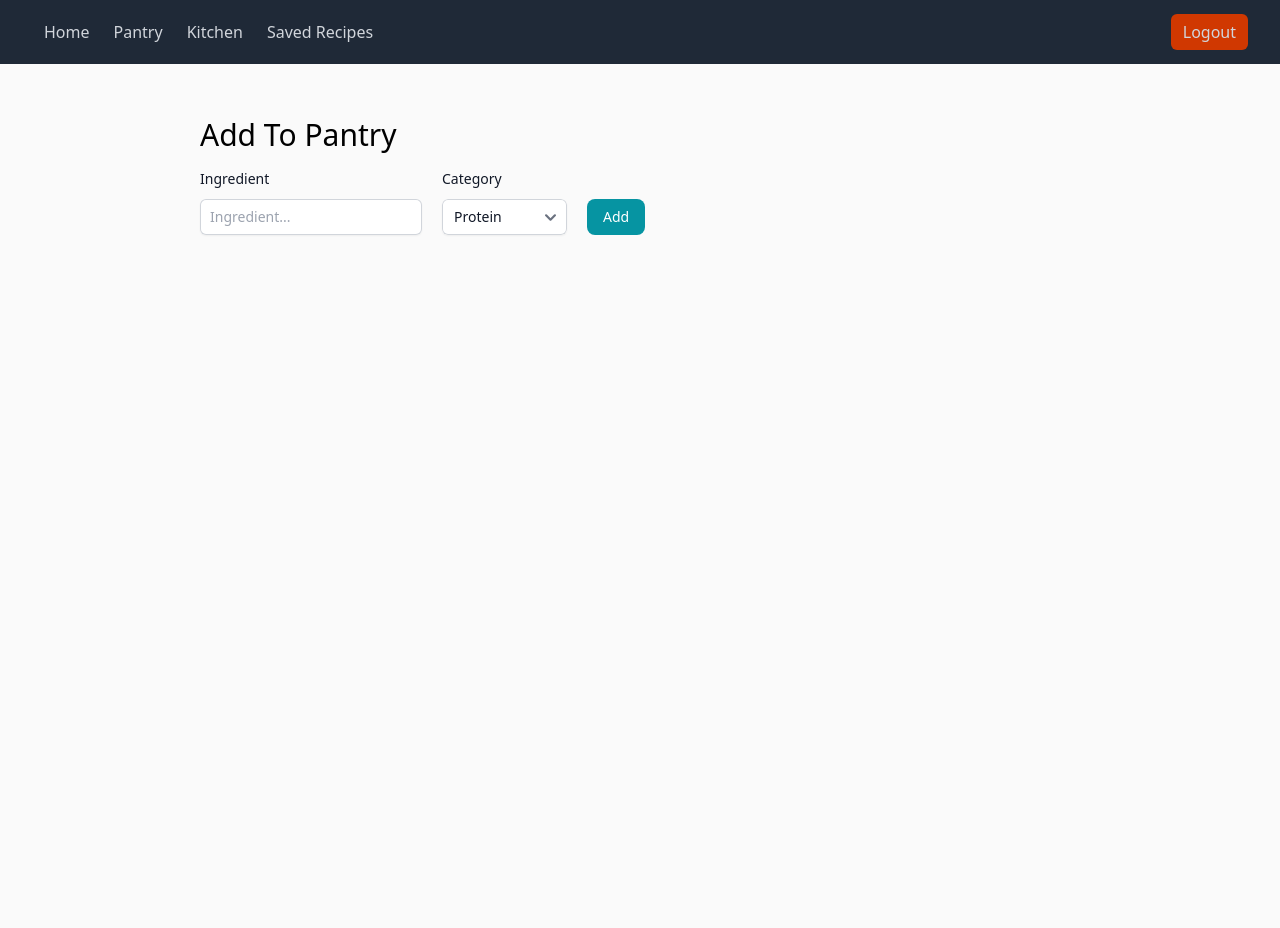
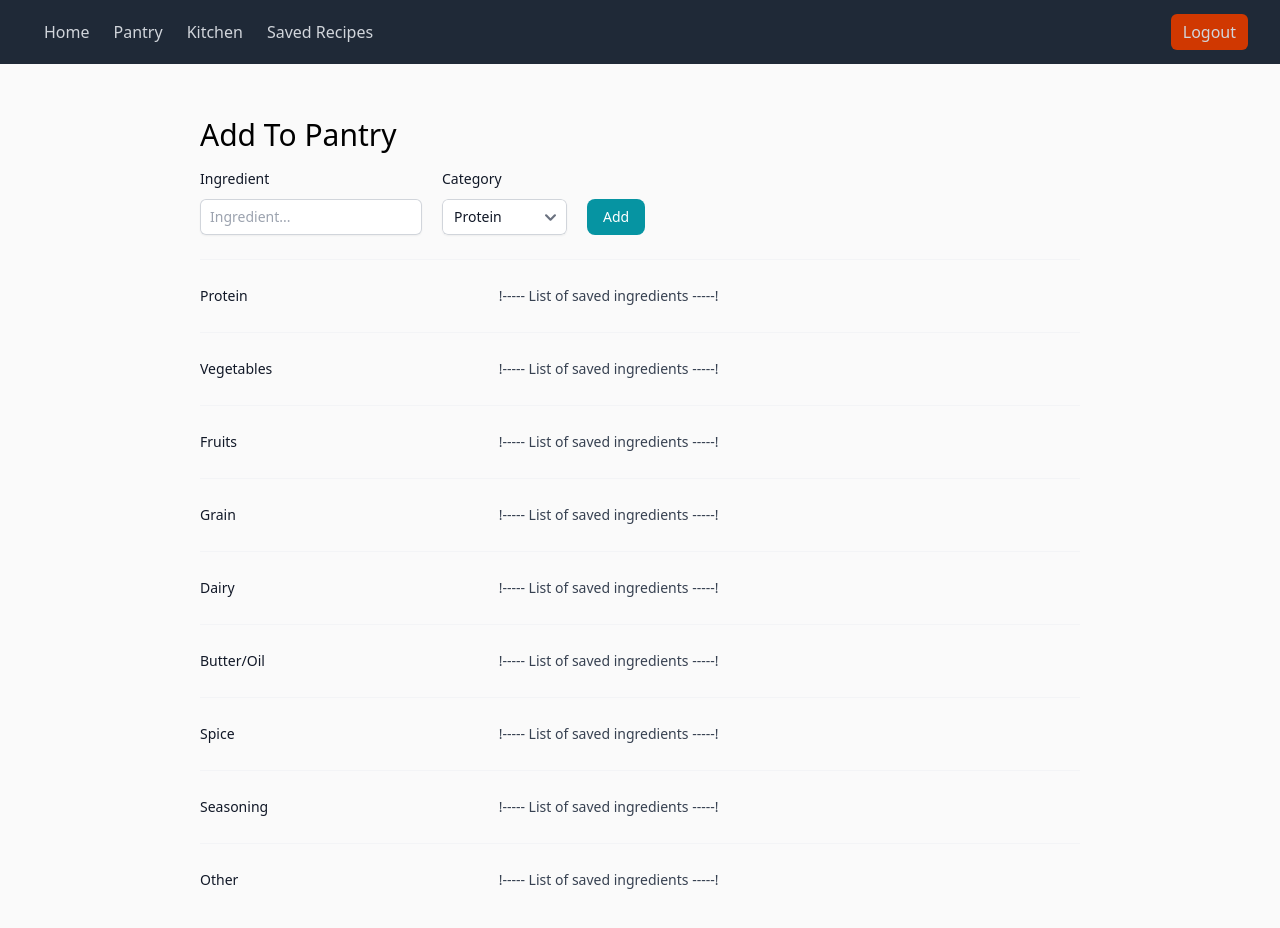
Before and after one commit to monysary/i-m-hungry-recipe-app, a Next.js app: page /pantry in a window 1280 px wide. Shown: the top 928 px of the page. Before the commit the page ends 800 px from the top, so only its background shows below. Built offline with nearby package versions, Linux system fonts and the light colour scheme; sample sign-in values are in the browser's storage.

Commit message:
updated pantry ui to include the different pantry categories

```diff
--- a/src/pages/pantry.js
+++ b/src/pages/pantry.js
@@ -11,6 +11,18 @@ function Pantry() {
             window.location.assign('/login')
         }
     })
+
+    const categories = [
+        'Protein',
+        'Vegetables',
+        'Fruits',
+        'Grain',
+        'Dairy',
+        'Butter/Oil',
+        'Spice',
+        'Seasoning',
+        'Other'
+    ]
 
     return (
         <>
@@ -44,19 +56,32 @@ function Pantry() {
                                 placeholder="Select category"
                                 className="block w-full rounded-md border-0 py-1.5 text-gray-900 shadow-sm ring-1 ring-inset ring-gray-300 focus:ring-teal-500 focus:border-teal-500 sm:max-w-xs sm:text-sm sm:leading-6"
                             >
-                                <option>Protein</option>
-                                <option>Vegetables</option>
-                                <option>Fruits</option>
-                                <option>Dairy</option>
-                                <option>Butter/Oil</option>
-                                <option>Spice</option>
-                                <option>Seasoning</option>
-                                <option>Other</option>
+                                {categories.map((category) => {
+                                    return (
+                                        <option key={category}>{category}</option>
+                                    )
+                                })}
                             </select>
                         </div>
                     </div>
                     <button type="submit" className="ml-[20px] text-white bg-teal-500 hover:bg-teal-600 focus:ring-4 focus:outline-none focus:ring-teal-300 font-medium rounded-lg text-sm px-4 py-2">Add</button>
                 </form>
+                <div>
+                    <div className="mt-6 border-t border-gray-100">
+                        <dl className="divide-y divide-gray-100">
+                            {categories.map((category) => {
+                                return (
+                                    <div key={category} className="px-4 py-6 sm:grid sm:grid-cols-3 sm:gap-4 sm:px-0">
+                                        <dt className="text-sm font-medium leading-6 text-gray-900">{category}</dt>
+                                        <dd className="mt-1 text-sm leading-6 text-gray-700 sm:col-span-2 sm:mt-0">
+                                            !----- List of saved ingredients -----!
+                                        </dd>
+                                    </div>
+                                )
+                            })}
+                        </dl>
+                    </div>
+                </div>
             </div>
         </>
     )
```
